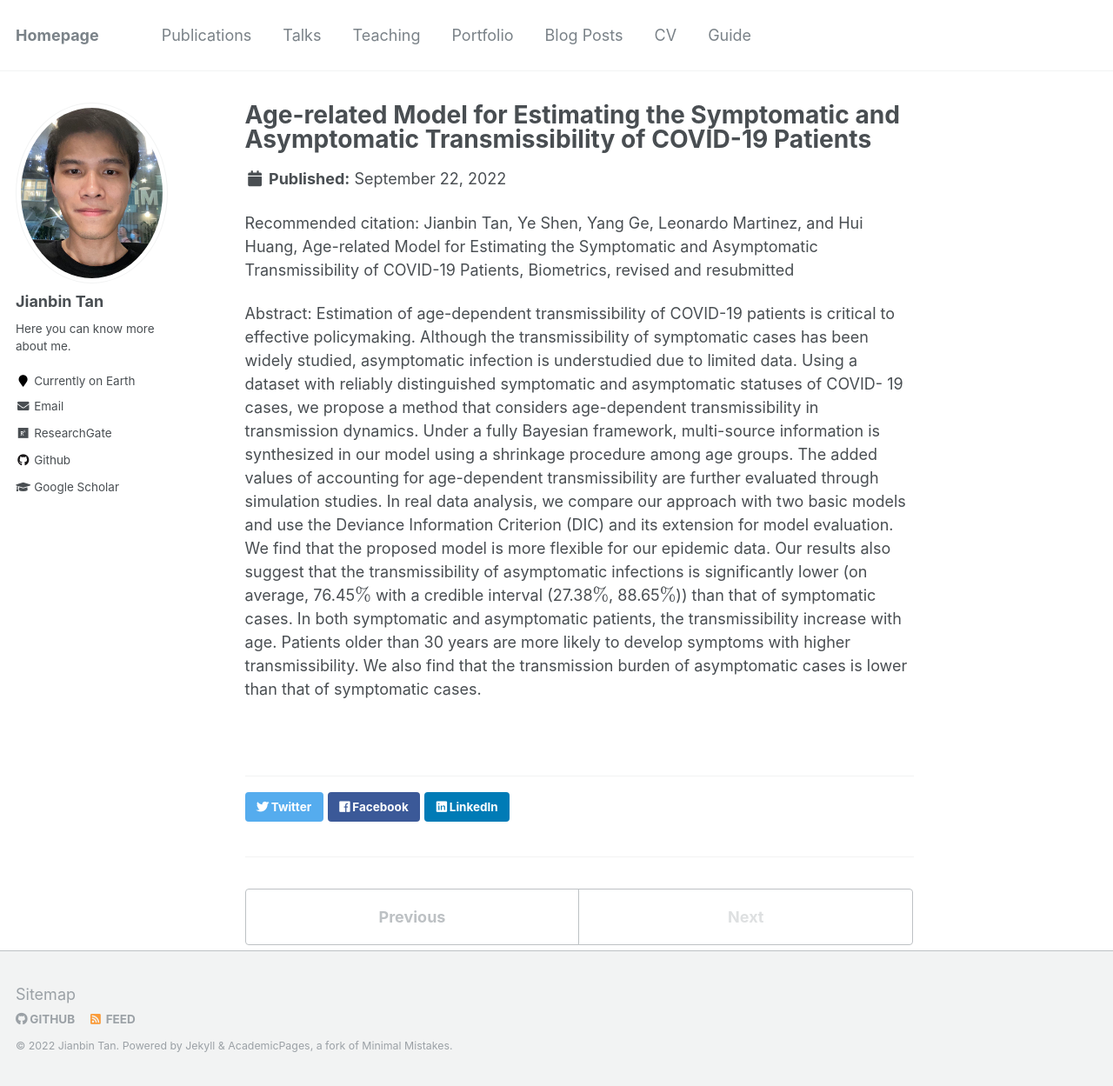
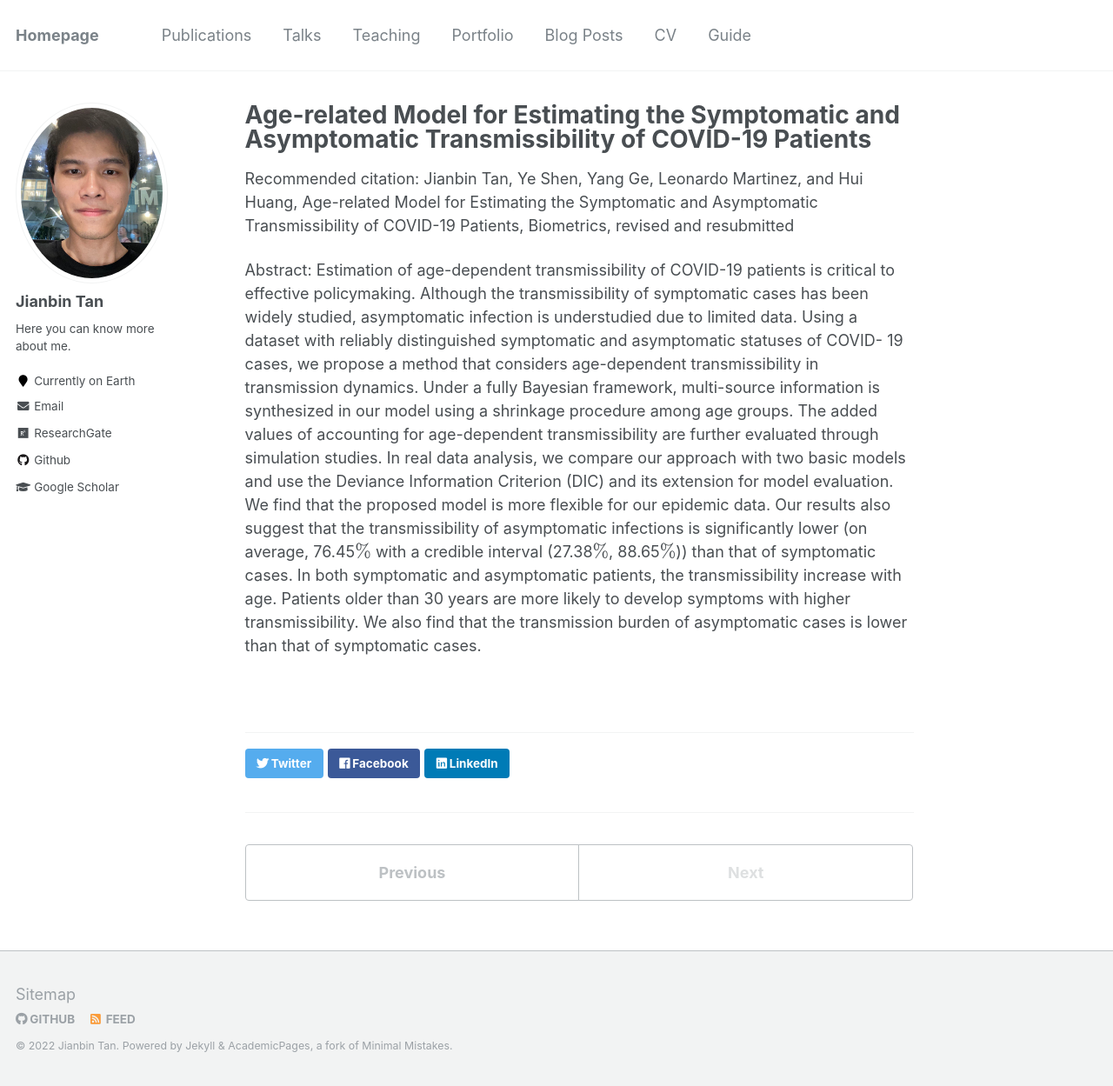
Before and after one commit to Tan-jianbin/Tan-jianbin.github.io, a Jekyll site: the page built from _publications/biom1.md, in a window 1280 px wide and 1249 px high. Shown: the whole window at 87% size. Built offline with Jekyll 4.4.1, drawn with Linux system fonts in a browser that asks for light colours; formulas are drawn with MathJax 3.

Commit message:
Update single.html

```diff
--- a/_layouts/single.html
+++ b/_layouts/single.html
@@ -36,10 +36,6 @@
 
         {% if page.collection == 'teaching' %}
           <p> {{ page.type }}, <i>{{ page.venue }}</i>, {{ page.date | default: "1900-01-01" | date: "%Y" }} </p>
-        {% elsif page.venue and page.date %}
-          <p>Published in <i>{{ page.venue }}</i>, {{ page.date | default: "1900-01-01" | date: "%Y" }} </p>
-        {% elsif page.date %}
-          <p class="page__date"><strong><i class="fa fa-fw fa-calendar" aria-hidden="true"></i> {{ site.data.ui-text[site.locale].date_label | default: "Published:" }}</strong> <time datetime="{{ page.date | date_to_xmlschema }}">{{ page.date | default: "1900-01-01" | date: "%B %d, %Y" }}</time></p>
         {% endif %}
 
 
```
